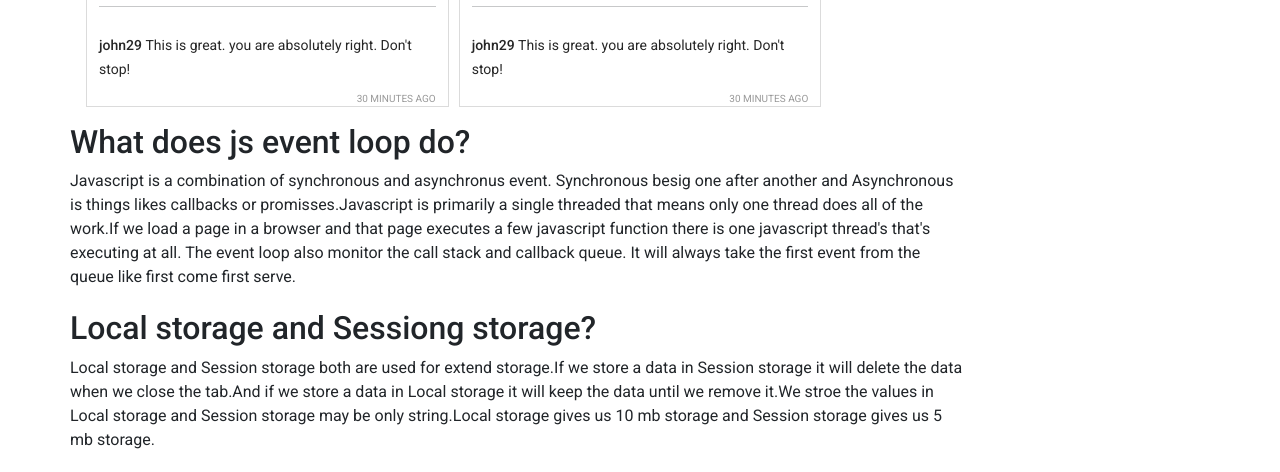
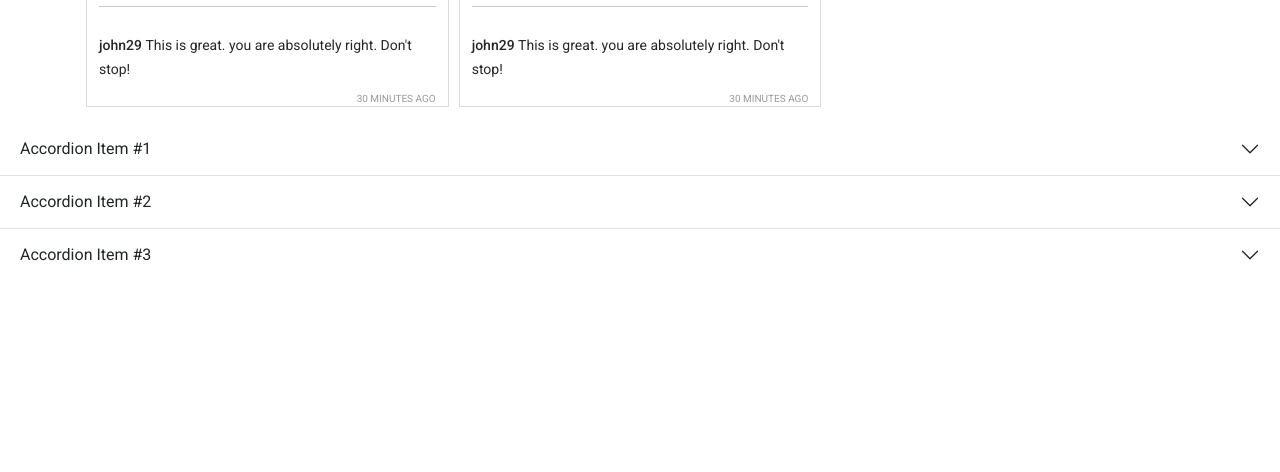
Before and after one commit to siambd/instagram-clone, a plain HTML site: page index.html in a window 1280 px wide. Shown: the part 1425-1897 px from the top of the page. After the commit the page ends 1706 px from the top, so only its background shows below. Drawn offline with nearby package versions, Linux system fonts and the light colour scheme.

Commit message:
accordian add

```diff
--- a/index.html
+++ b/index.html
@@ -4,8 +4,10 @@
     <meta charset="UTF-8" />
     <meta http-equiv="X-UA-Compatible" content="IE=edge" />
     <meta name="viewport" content="width=device-width, initial-scale=1.0" />
-    <title>Insta-Sohor</title>
+    <title>Insta-clone</title>
     <link rel="stylesheet" href="css/style.css" />
+    <!-- bootstarp css for accordion  -->
+    <!-- <link href="https://cdn.jsdelivr.net/npm/bootstrap@5.0.2/dist/css/bootstrap.min.css" rel="stylesheet" integrity="sha384-EVSTQN3/azprG1Anm3QDgpJLIm9Nao0Yz1ztcQTwFspd3yD65VohhpuuCOmLASjC" crossorigin="anonymous"> -->
     <!-- Latest compiled and minified CSS -->
     <link
       href="https://cdn.jsdelivr.net/npm/bootstrap@5.1.3/dist/css/bootstrap.min.css"
@@ -13,6 +15,7 @@
       integrity="sha384-1BmE4kWBq78iYhFldvKuhfTAU6auU8tT94WrHftjDbrCEXSU1oBoqyl2QvZ6jIW3"
       crossorigin="anonymous"
     />
+    <script src="https://cdn.jsdelivr.net/npm/bootstrap@5.0.2/dist/js/bootstrap.bundle.min.js" integrity="sha384-MrcW6ZMFYlzcLA8Nl+NtUVF0sA7MsXsP1UyJoMp4YLEuNSfAP+JcXn/tWtIaxVXM" crossorigin="anonymous"></script>
 
     <!-- google Montserrat  font  -->
     <link rel="preconnect" href="https://fonts.googleapis.com" />
@@ -33,7 +36,7 @@
   <body>
     <header>
       <nav class="navbar navbar-expand-lg navbar-light bg-light px-5">
-        <a class="navbar-brand" href="#">Insta-Sohor</a>
+        <a class="navbar-brand" href="#">Insta-Clone</a>
         <button
           class="navbar-toggler"
           type="button"
@@ -89,30 +92,50 @@
       </div>
     </main>
     <section id="bonus">
-      <h2 id="question">What does js event loop do?</h2>
-      <p class="answer">
-        Javascript is a combination of synchronous and asynchronus event.
-        Synchronous besig one after another and Asynchronous is things likes
-        callbacks or promisses.Javascript is primarily a single threaded that
-        means only one thread does all of the work.If we load a page in a
-        browser and that page executes a few javascript function there is one
-        javascript thread's that's executing at all. The event loop also monitor
-        the call stack and callback queue. It will always take the first event
-        from the queue like first come first serve.
-      </p>
-      <h2 id="question">Local storage and Sessiong storage?</h2>
-      <p class="answer">
-        Local storage and Session storage both are used for extend storage.If we
-        store a data in Session storage it will delete the data when we close
-        the tab.And if we store a data in Local storage it will keep the data
-        until we remove it.We stroe the values in Local storage and Session
-        storage may be only string.Local storage gives us 10 mb storage and
-        Session storage gives us 5 mb storage.
-      </p>
+      <!-- question add  -->
+
+      <div class="accordion accordion-flush" id="accordionFlushExample">
+        <div class="accordion-item">
+          <h2 class="accordion-header" id="flush-headingOne">
+            <button class="accordion-button collapsed" type="button" data-bs-toggle="collapse" data-bs-target="#flush-collapseOne" aria-expanded="false" aria-controls="flush-collapseOne">
+              Accordion Item #1
+            </button>
+          </h2>
+          <div id="flush-collapseOne" class="accordion-collapse collapse" aria-labelledby="flush-headingOne" data-bs-parent="#accordionFlushExample">
+            <div class="accordion-body">Placeholder content for this accordion, which is intended to demonstrate the <code>.accordion-flush</code> class. This is the first item's accordion body.</div>
+          </div>
+        </div>
+        <div class="accordion-item">
+          <h2 class="accordion-header" id="flush-headingTwo">
+            <button class="accordion-button collapsed" type="button" data-bs-toggle="collapse" data-bs-target="#flush-collapseTwo" aria-expanded="false" aria-controls="flush-collapseTwo">
+              Accordion Item #2
+            </button>
+          </h2>
+          <div id="flush-collapseTwo" class="accordion-collapse collapse" aria-labelledby="flush-headingTwo" data-bs-parent="#accordionFlushExample">
+            <div class="accordion-body">Placeholder content for this accordion, which is intended to demonstrate the <code>.accordion-flush</code> class. This is the second item's accordion body. Let's imagine this being filled with some actual content.</div>
+          </div>
+        </div>
+        <div class="accordion-item">
+          <h2 class="accordion-header" id="flush-headingThree">
+            <button class="accordion-button collapsed" type="button" data-bs-toggle="collapse" data-bs-target="#flush-collapseThree" aria-expanded="false" aria-controls="flush-collapseThree">
+              Accordion Item #3
+            </button>
+          </h2>
+          <div id="flush-collapseThree" class="accordion-collapse collapse" aria-labelledby="flush-headingThree" data-bs-parent="#accordionFlushExample">
+            <div class="accordion-body">Placeholder content for this accordion, which is intended to demonstrate the <code>.accordion-flush</code> class. This is the third item's accordion body. Nothing more exciting happening here in terms of content, but just filling up the space to make it look, at least at first glance, a bit more representative of how this would look in a real-world application.</div>
+          </div>
+        </div>
+      </div>
+
+
+      <!-- question add  -->
+
+
     </section>
     <footer></footer>
-
-    <!-- add javascript  file  -->
+<!-- bootstarp js  -->
+<!-- <script src="https://cdn.jsdelivr.net/npm/bootstrap@5.0.2/dist/js/bootstrap.bundle.min.js" integrity="sha384-MrcW6ZMFYlzcLA8Nl+NtUVF0sA7MsXsP1UyJoMp4YLEuNSfAP+JcXn/tWtIaxVXM" crossorigin="anonymous"></script> -->
+<!-- add javascript  file  -->
     <script src="js/app.js"></script>
   </body>
 </html>
```
Also changed, not shown: test.html (added, +59 -0 lines).
